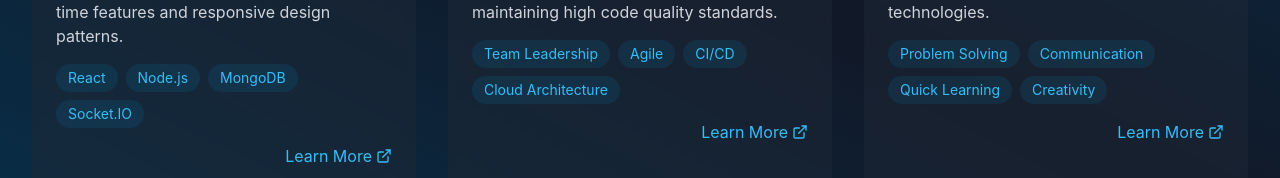
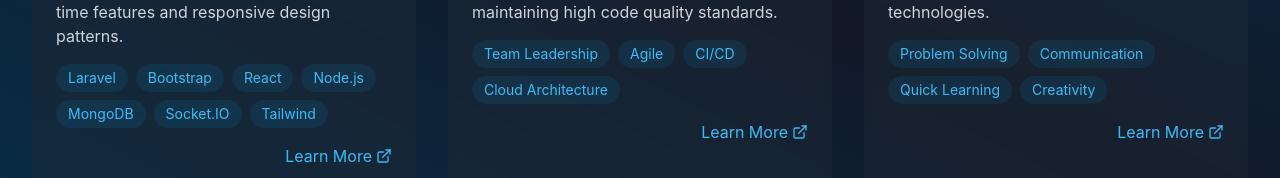
Before and after one commit to shikharbahikmagar/new_portfolio, a React (Vite) app: page / in a window 1280 px wide. Shown: the part 3014-3192 px from the top of the page. Built offline with nearby package versions, Linux system fonts and the light colour scheme.

Commit message:
few chages

```diff
--- a/src/components/Footer.jsx
+++ b/src/components/Footer.jsx
@@ -6,7 +6,7 @@ const Footer = () => {
     {
       title: "Project Showcase",
       description: "Full-stack web applications built with modern technologies including React, Node.js, and MongoDB. Implemented real-time features and responsive design patterns.",
-      tech: ["React", "Node.js", "MongoDB", "Socket.IO"],
+      tech: ["Laravel", "Bootstrap", "React", "Node.js", "MongoDB", "Socket.IO", "Tailwind"],
       icon: <Code className="w-6 h-6" />
     },
     {
```
